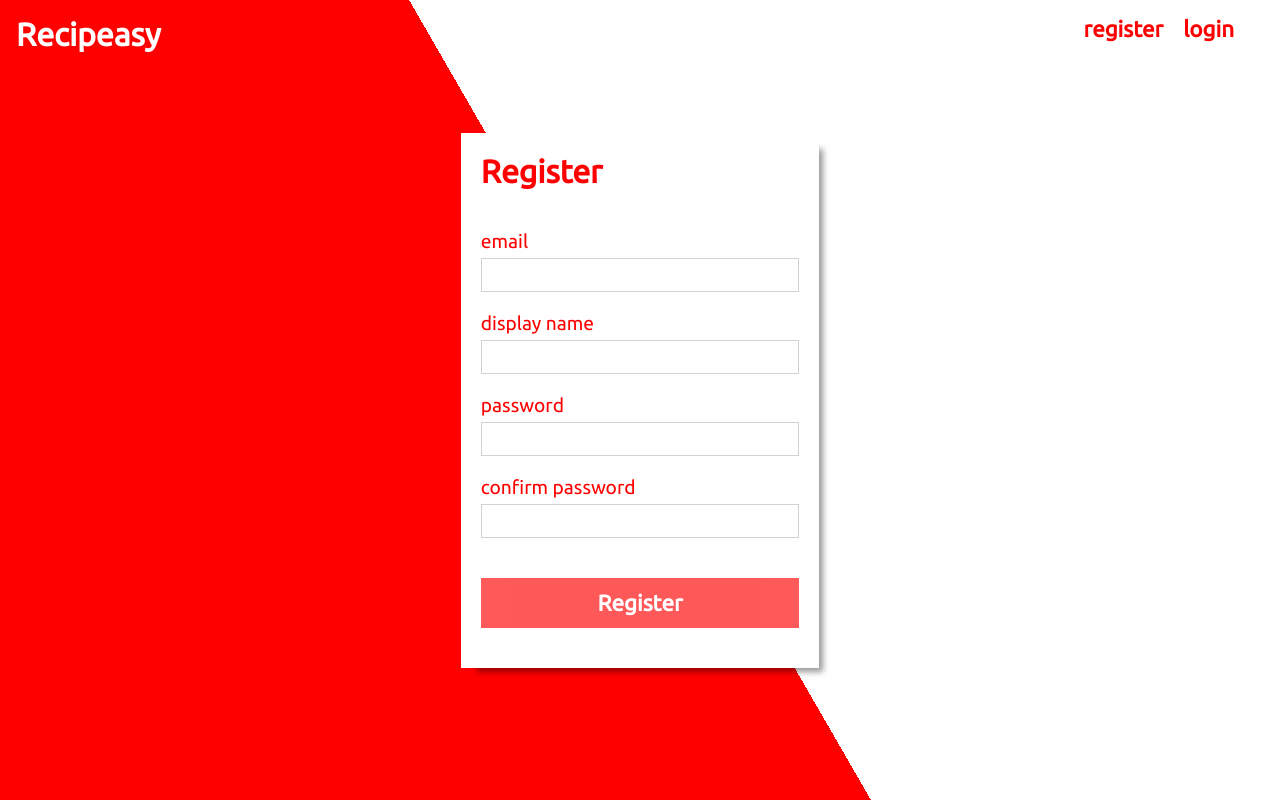
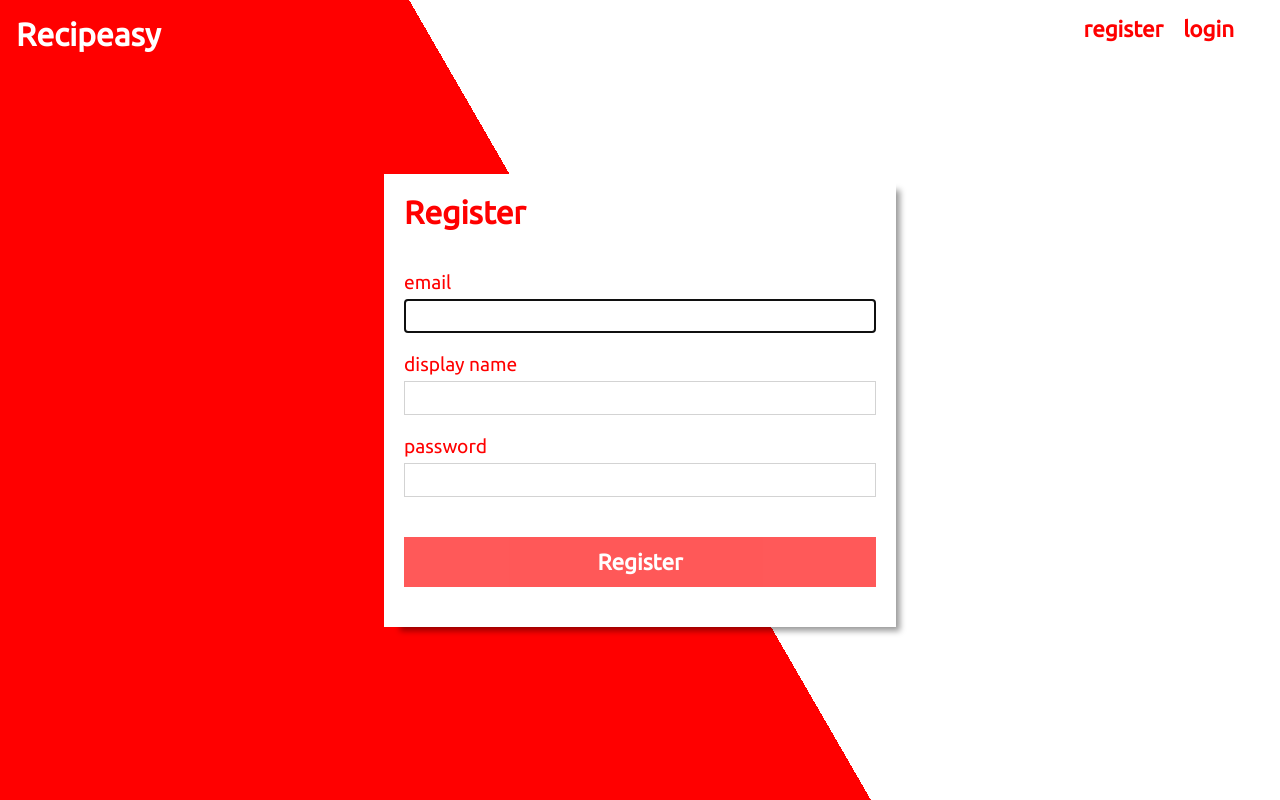
Before and after one commit to cupton15/recipeasy, a React (Create React App) app: page /register in a window 1280 px wide. Built offline with nearby package versions, Linux system fonts and the light colour scheme; what @fortawesome/fontawesome would draw is missing.

Commit message:
working on register component

```diff
--- a/src/components/Core/Form/Form.css
+++ b/src/components/Core/Form/Form.css
@@ -1,6 +1,6 @@
 .form-container {
   min-height: 40%;
-  min-width: 35%;
+  min-width: 50%;
   display: grid;
   grid-template-rows: auto 1fr;
   background: white;
--- a/src/components/Core/Input/PasswordInput/PasswordInput.css
+++ b/src/components/Core/Input/PasswordInput/PasswordInput.css
@@ -4,9 +4,26 @@
   align-items: center;
 }
 
+.password:focus-within {
+  outline-width: 2px;
+  outline-style: solid;
+  outline-color: Highlight;
+}
+
+@media (-webkit-min-device-pixel-ratio:0) {
+  .password:focus-within {
+    outline: -webkit-focus-ring-color auto 5px;
+    outline-offset: -2px;
+  }
+}
+
 .password input.password-input {
   border: none;
   width: 100%;
+}
+
+.password input.password-input {
+  outline: none;
 }
 
 .show-hide-icon {
--- a/src/components/Core/Input/PasswordInput/PasswordInput.jsx
+++ b/src/components/Core/Input/PasswordInput/PasswordInput.jsx
@@ -68,7 +68,7 @@ class PasswordInput extends Component {
     return (
       <div>
         <div className="password">
-          <input {...attr} className="password-input" value={this.state.value} onChange={event => this.updateValue(event)} />
+          <input {...attr} className="password-input" value={this.state.value} onChange={event => this.updateValue(event)} autoComplete="off" />
           { this.state.value !== '' ?
             <button className="show-hide-icon" onClick={this.showHide}>
               { this.state.value !== '' ? showHideIcon : null }
@@ -88,6 +88,7 @@ PasswordInput.defaultProps = {
 
 PasswordInput.propTypes = {
   showstrength: PropTypes.number,
+  onChange: PropTypes.func.isRequired,
 };
 
 export default PasswordInput;
--- a/src/components/Register/Register.jsx
+++ b/src/components/Register/Register.jsx
@@ -11,7 +11,6 @@ class Register extends Component {
       email: '',
       displayName: '',
       password: '',
-      passwordConfirm: '',
     };
 
     this.handleChange = this.handleChange.bind(this);
@@ -41,19 +40,27 @@ class Register extends Component {
 
   render() {
     const {
-      email, displayName, password, passwordConfirm,
+      email, displayName, password,
     } = this.state;
     const enabled = email.length > 0
                     && displayName.length > 0
-                    && password.length > 0
-                    && passwordConfirm.length > 0;
+                    && password.length > 0;
 
     return (
       <Form title="Register" onSubmit={this.handleSubmit}>
-        <Input label="email" name="email" type="email" value={this.state.email} onChange={this.handleChange} required />
+        <Input label="email" name="email" type="email" value={this.state.email} onChange={this.handleChange} autoFocus required />
         <Input label="display name" name="displayName" type="input" value={this.state.displayName} onChange={this.handleChange} required />
-        <Input label="password" name="password" type="password" showstrength={1} value={this.state.password} onChange={this.handleChange} required />
-        <Input label="confirm password" name="passwordConfirm" type="password" value={this.state.passwordConfirm} onChange={this.handleChange} required />
+        <Input
+          label="password"
+          name="password"
+          type="password"
+          showstrength={1}
+          value={this.state.password}
+          onChange={this.handleChange}
+          pattern="[A-z]{1,15}"
+          minLength="7"
+          required
+        />
         <Button type="submit" text="Register" disabled={!enabled} />
       </Form>
     );
```
